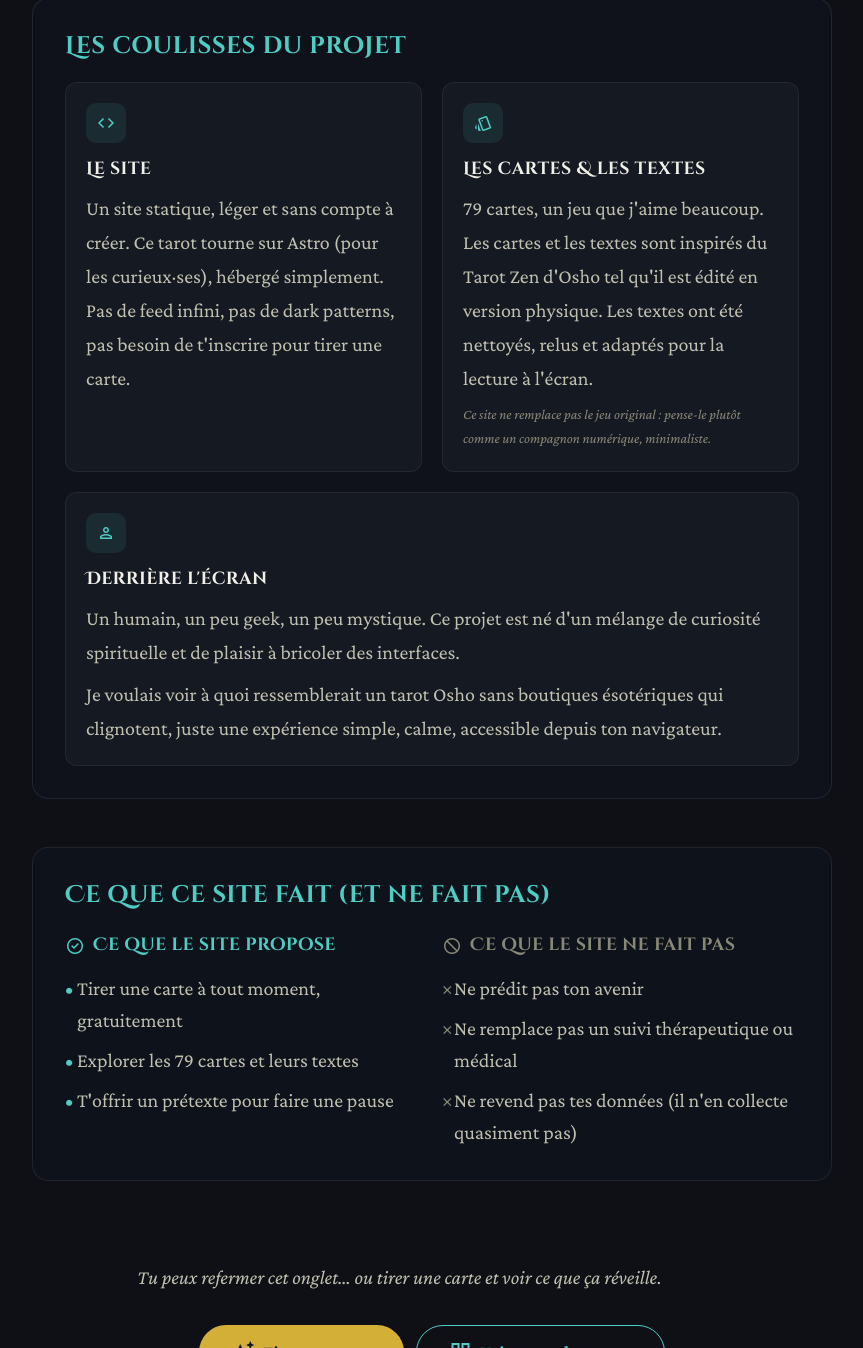
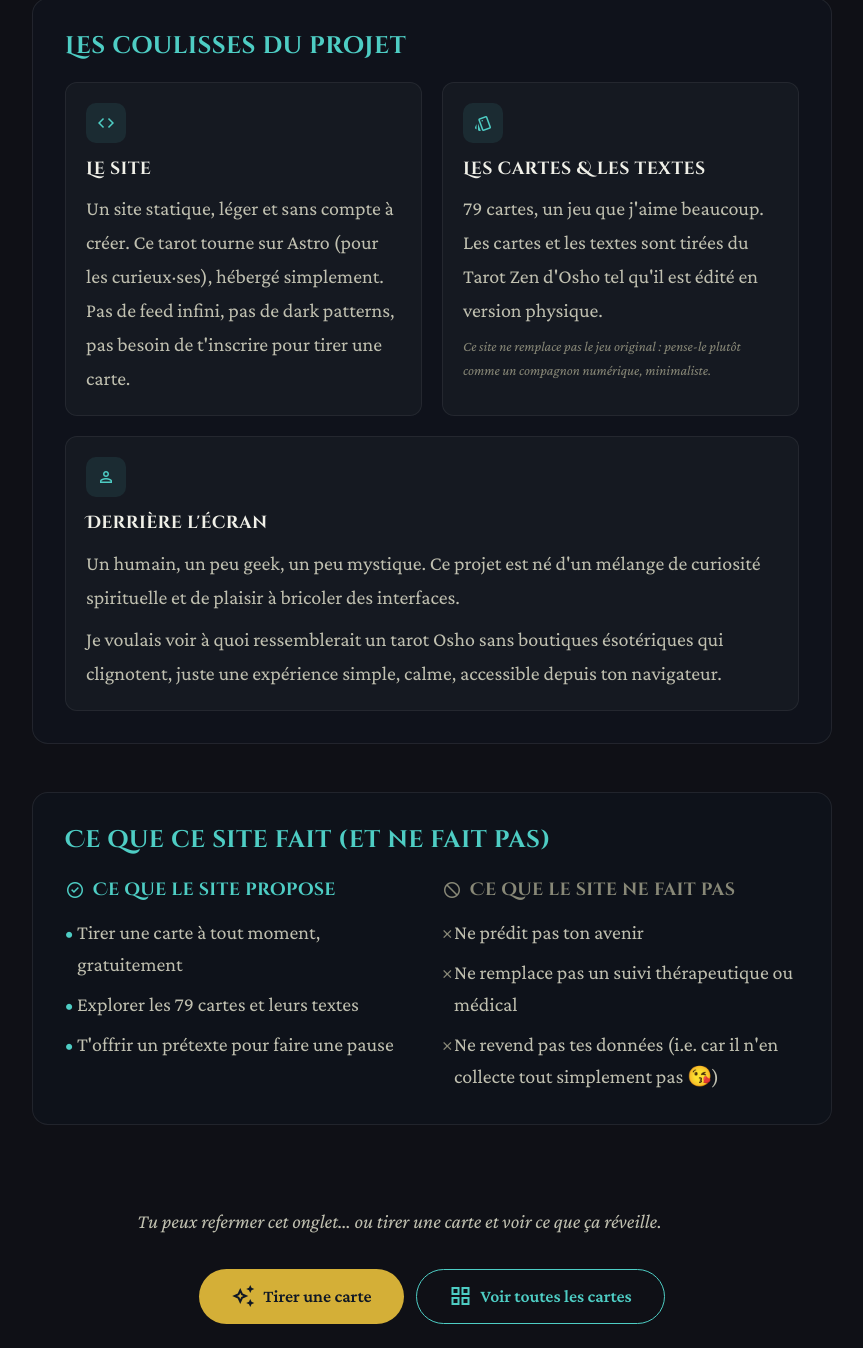
Before and after one commit to baribahl/osho-zen-tarot, an Astro site: page /a-propos in a window 1280 px wide. Shown: the part 1110-2458 px from the top of the page, without its empty margins (208-1071 px from the left). Built offline with nearby package versions, Linux system fonts and the light colour scheme; Astro itself is replaced by a stand-in of ours.

Commit message:
Made some small text edits in "À propos"

```diff
--- a/src/pages/a-propos.astro
+++ b/src/pages/a-propos.astro
@@ -68,9 +68,8 @@ import BaseLayout from '../layouts/BaseLayout.astro';
             </div>
             <h3>Les cartes & les textes</h3>
             <p>
-              79 cartes, un jeu que j'aime beaucoup. Les cartes et les textes sont inspirés du
-              Tarot Zen d'Osho tel qu'il est édité en version physique. Les textes ont été nettoyés,
-              relus et adaptés pour la lecture à l'écran.
+              79 cartes, un jeu que j'aime beaucoup. Les cartes et les textes sont tirées du
+              Tarot Zen d'Osho tel qu'il est édité en version physique.
             </p>
             <p class="note">
               Ce site ne remplace pas le jeu original : pense-le plutôt comme un compagnon numérique, minimaliste.
@@ -120,7 +119,7 @@ import BaseLayout from '../layouts/BaseLayout.astro';
             <ul>
               <li>Ne prédit pas ton avenir</li>
               <li>Ne remplace pas un suivi thérapeutique ou médical</li>
-              <li>Ne revend pas tes données (il n'en collecte quasiment pas)</li>
+              <li>Ne revend pas tes données (i.e. car il n'en collecte tout simplement pas 😘)</li>
             </ul>
           </div>
 
```
